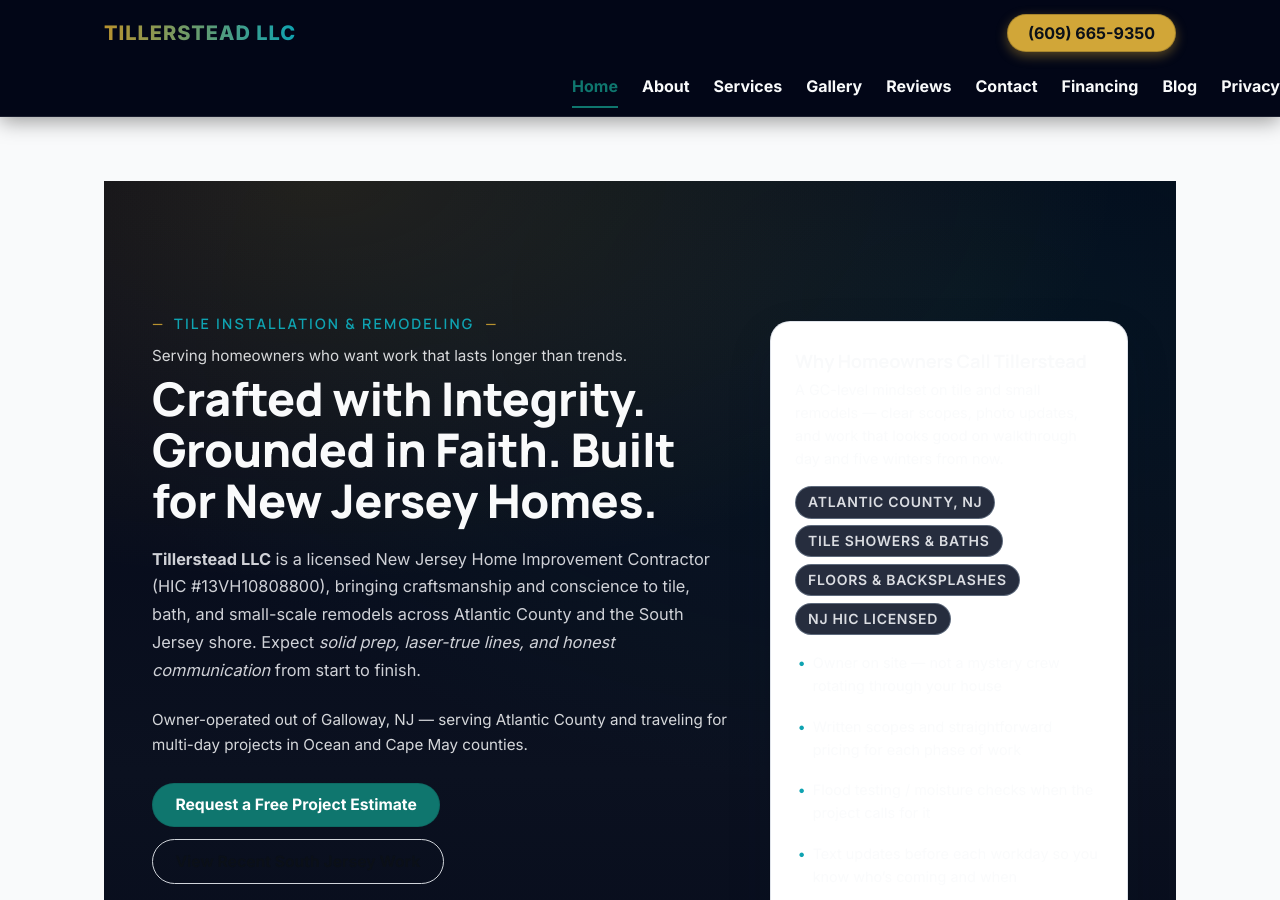
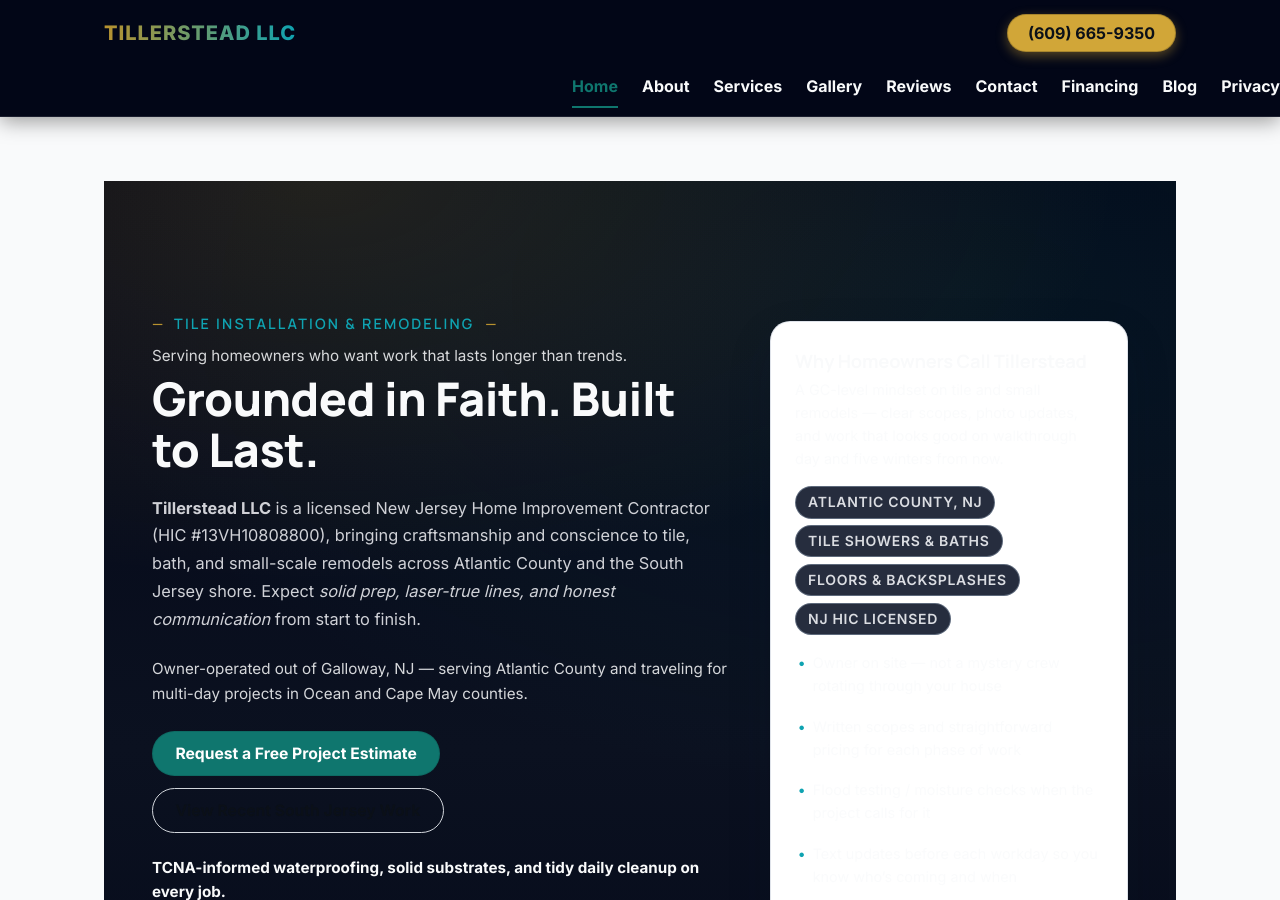
Before and after one commit to XTX33/Tillerstead-site, a Jekyll site: the page built from index.html, in a window 1280 px wide and 900 px high. Built offline with Jekyll 4.4.1, drawn with Linux system fonts in a browser that asks for light colours.

Commit message:
Update index.html

```diff
--- a/index.html
+++ b/index.html
@@ -91,9 +91,7 @@
         Serving homeowners who want work that lasts longer than trends.
       </p>
 
-      <h1 id="hero-heading">
-        Crafted with Integrity. Grounded in Faith. Built for New Jersey Homes.
-      </h1>
+      <h1 id="hero-heading">Grounded in Faith. Built to Last.</h1>
 
       <p class="lead" id="hero-summary">
         <strong>Tillerstead LLC</strong> is a licensed New Jersey Home Improvement Contractor (HIC #{{ site.company.hic }}),
```
